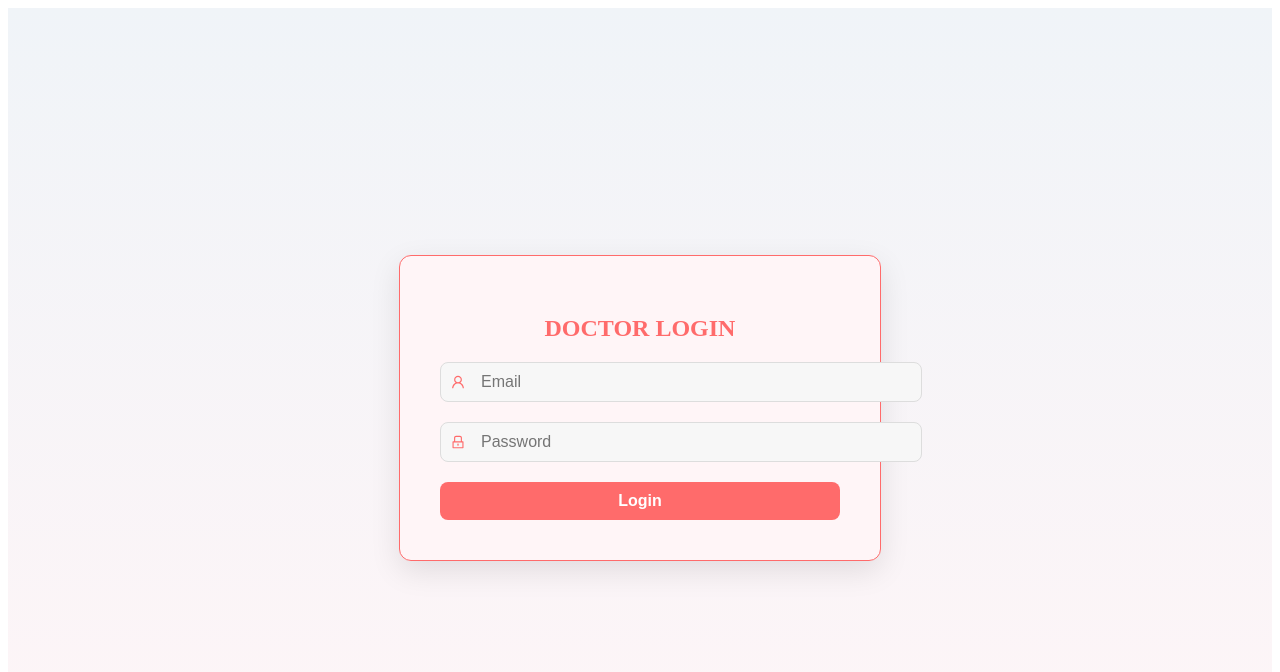
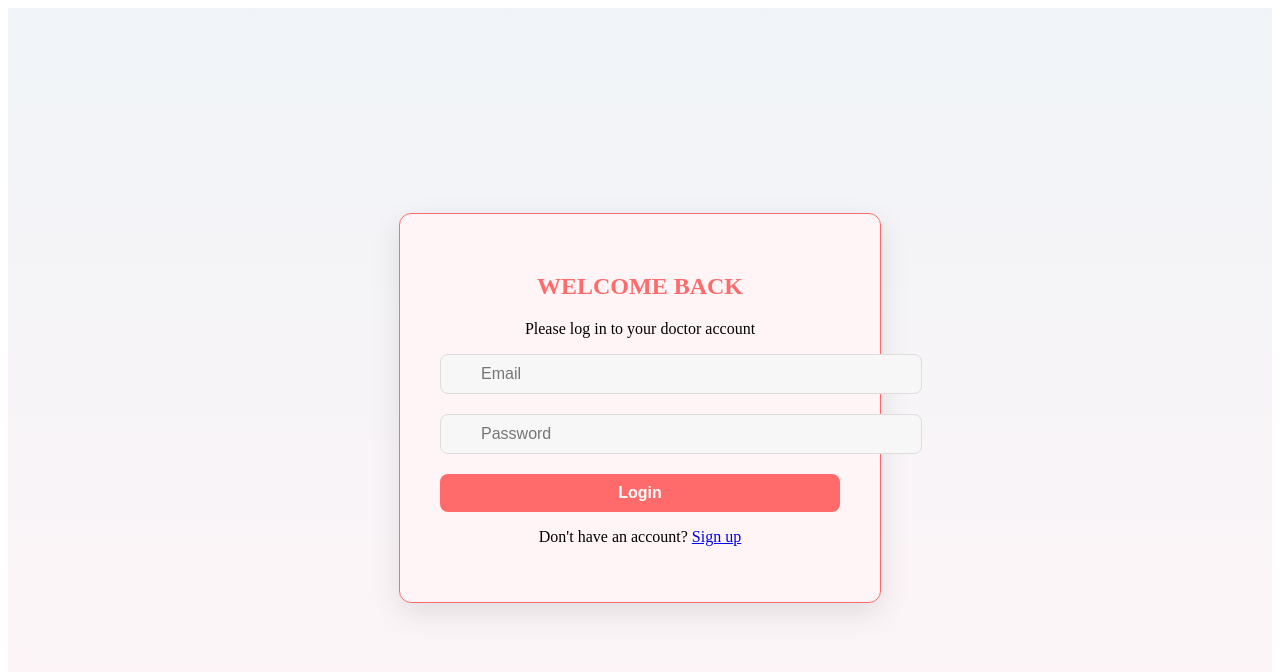
Before and after one commit to houssein-berro/babyecho-doctor, a React (Create React App) app: page / in a window 1280 px wide. Shown: the top 672 px of the page. Built offline with nearby package versions, Linux system fonts and the light colour scheme.

Commit message:
Adjusted login logic

```diff
--- a/src/pages/auth/Login.jsx
+++ b/src/pages/auth/Login.jsx
@@ -1,38 +1,42 @@
 import React, { useState } from 'react';
 import { useDispatch } from 'react-redux';
-import { loginDoctor } from '../../redux/actions/authActions';
-import { useNavigate } from 'react-router-dom';
-import { AiOutlineUser, AiOutlineLock } from 'react-icons/ai';
+import { loginDoctor } from '../../redux/auth/authActions';
+import { useNavigate, Link } from 'react-router-dom';
 import './Login.css';
+import { useEffect } from 'react';
 
 const Login = () => {
   const [email, setEmail] = useState('');
   const [password, setPassword] = useState('');
   const [error, setError] = useState(null);
   const dispatch = useDispatch();
-  const navigate = useNavigate();
+  const navigate = useNavigate(); // Get the navigate function
 
-  const handleSubmit = (e) => {
+  useEffect(()=>{
+    localStorage.clear('token')
+  },[])
+  const handleSubmit = async (e) => {
     e.preventDefault();
+
     if (!email || !password) {
       setError('Please fill in all fields.');
       return;
     }
 
-    dispatch(loginDoctor({ email, password }))
-      .then(() => {
-        navigate('/dashboard');
-      })
-      .catch((err) => setError('Login failed. Please check your credentials.'));
+    try {
+      await dispatch(loginDoctor({ email, password }, navigate)); // Pass navigate to the action
+    } catch (error) {
+      setError('Login failed. Please try again.');
+    }
   };
 
   return (
     <div className="doctor-login-container">
-      <div className="doctor-login-box">
-        <h2 className="doctor-login-title">Doctor Login</h2>
-        <form onSubmit={handleSubmit}>
+      <div className="doctor-login-box glass-effect">
+        <h2 className="doctor-login-title">Welcome Back</h2>
+        <p className="login-subtitle">Please log in to your doctor account</p>
+        <div>
           <div className="input-group">
-            <AiOutlineUser className="input-icon" />
             <input
               type="email"
               placeholder="Email"
@@ -42,9 +46,7 @@ const Login = () => {
               required
             />
           </div>
-
           <div className="input-group">
-            <AiOutlineLock className="input-icon" />
             <input
               type="password"
               placeholder="Password"
@@ -54,13 +56,18 @@ const Login = () => {
               required
             />
           </div>
-
           {error && <p className="error-message">{error}</p>}
-
-          <button type="submit" className="doctor-login-button">
+          <button
+            type="button"
+            className="doctor-login-button"
+            onClick={handleSubmit}
+          >
             Login
           </button>
-        </form>
+        </div>
+        <p className="signup-link">
+          Don't have an account? <Link to="/signup">Sign up</Link>
+        </p>
       </div>
     </div>
   );
```
